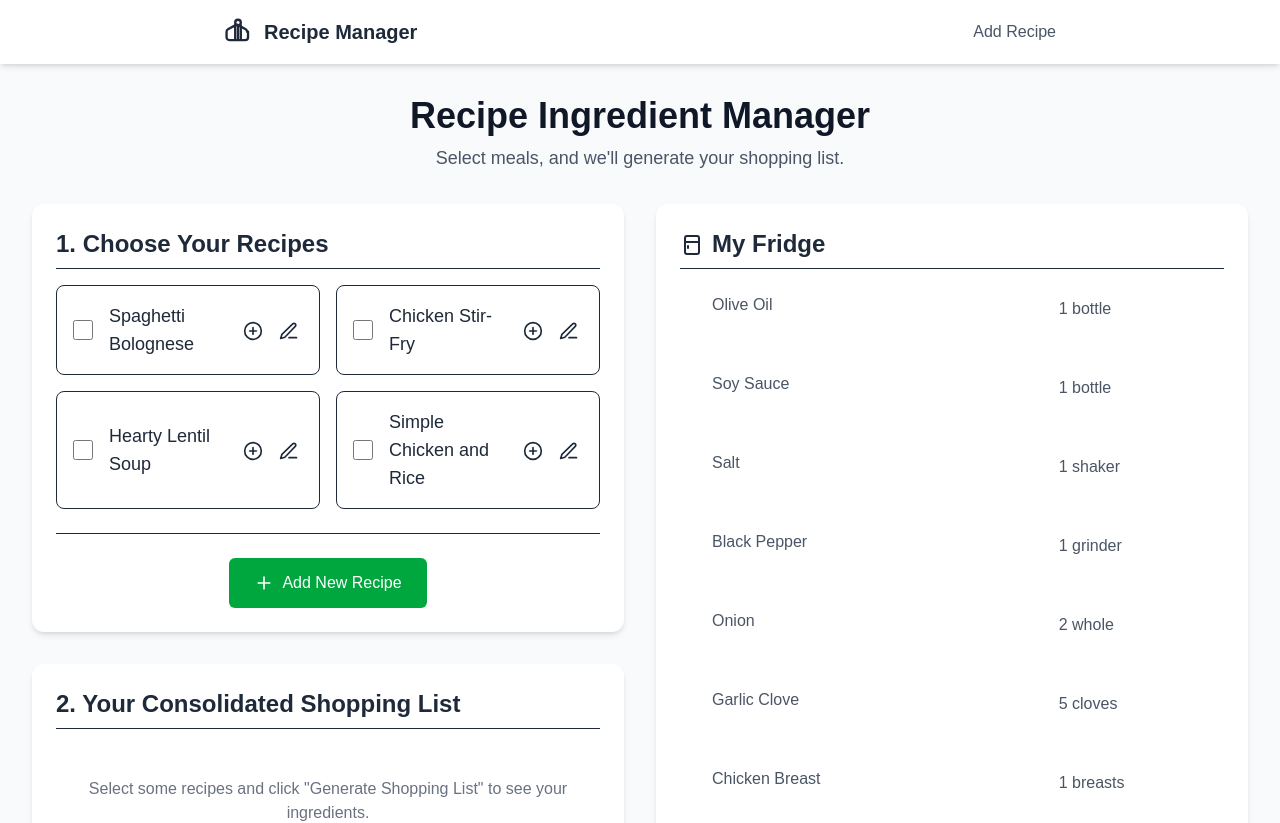
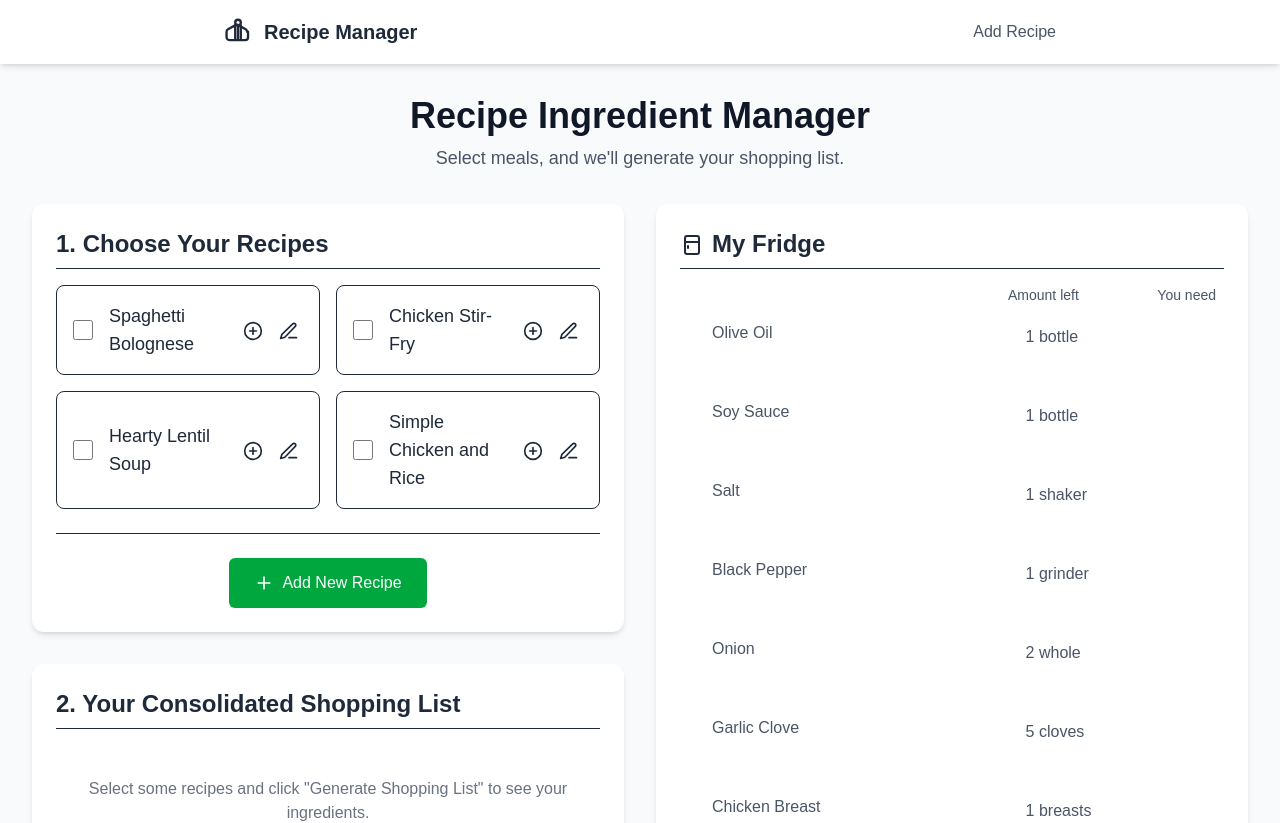
Before and after one commit to ubwoo4175/grocery-manager, a Next.js app: page / in a window 1280 px wide. Shown: the top 823 px of the page. Built offline with nearby package versions, Linux system fonts and the light colour scheme.

Commit message:
minor change

```diff
--- a/app/components/Fridge.tsx
+++ b/app/components/Fridge.tsx
@@ -141,6 +141,15 @@ const Fridge: React.FC<FridgeProps> = ({ items, setItems, aggregatedUsage, datab
                 My Fridge
             </h2>
 
+            {/* Headers for quantity columns */}
+            <div className="flex justify-between px-2 mb-2">
+                <div className="flex-3 ml-6"></div> {/* Empty space for name column */}
+                <div className="flex-2 flex items-center gap-2 ml-2">
+                    <span className="block min-w-[80px] text-left text-sm font-medium text-gray-600">Amount left</span>
+                    <span className="flex min-w-[120px] justify-end text-left text-sm font-medium text-gray-600">You need</span>
+                </div>
+            </div>
+
             {/* Item List */}
             <ul className="space-y-1 mb-4">
                 {items.map((item) => {
@@ -167,7 +176,7 @@ const Fridge: React.FC<FridgeProps> = ({ items, setItems, aggregatedUsage, datab
                     return (
                         <li key={item.id} className="group flex justify-between p-2 rounded-md hover:bg-gray-50">
                             {/* Name Field */}
-                            <div className="flex-2   ml-6">
+                            <div className="flex-3 ml-6">
                                 {editingField?.id === item.id && editingField?.field === 'name' ? (
                                     <input
                                         type="text"
@@ -183,7 +192,7 @@ const Fridge: React.FC<FridgeProps> = ({ items, setItems, aggregatedUsage, datab
                                 )}
                             </div>
                             {/* Quantity and Unit Fields */}
-                            <div className="flex-1 items-center gap-2 ml-2">
+                            <div className="flex-2 items-center gap-2 ml-2">
                                 {editingField?.id === item.id && editingField?.field === 'quantity' ? (
                                     <input
                                         type="number"
@@ -200,10 +209,7 @@ const Fridge: React.FC<FridgeProps> = ({ items, setItems, aggregatedUsage, datab
                                         <span className="block min-w-[80px] text-left">{item.quantity} {item.unit}</span>
                                         <span className="flex items-left min-w-[120px] justify-end">
                                             {usedQty !== null && usedUnit ? (
-                                                <>
-                                                    <RightArrowIcon />
-                                                    <span className={remaining < 0 ? 'text-red-600 font-bold' : ''}>{remaining} {item.unit}</span>
-                                                </>
+                                                <span className={usedQty > item.quantity ? 'text-red-600 font-bold' : ''}>{usedQty} {item.unit}</span>
                                             ) : null}
                                         </span>
                                     </span>
```
